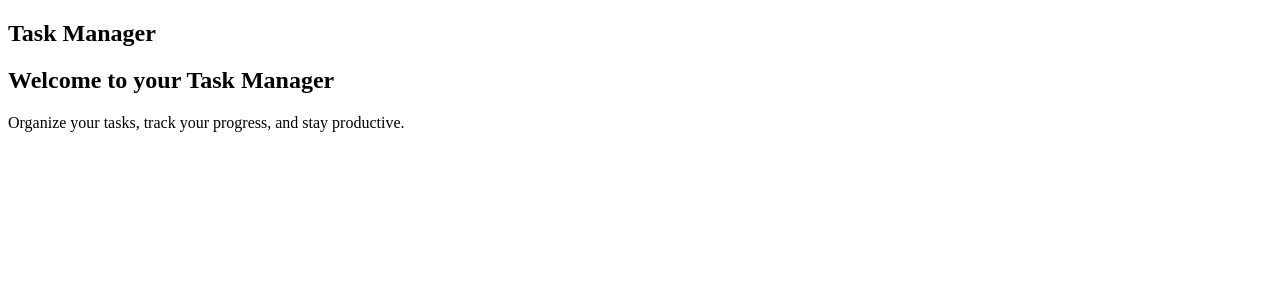
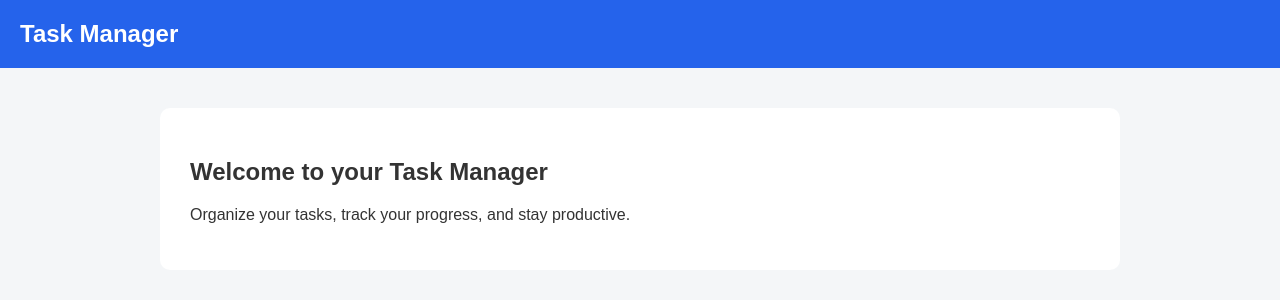
Before and after one commit to ed-earo/task-manager, a Flask app: page / in a window 1280 px wide. Shown: the top 300 px of the page. Run offline with Flask 3, Linux system fonts and the light colour scheme.

Commit message:
Add initial styling

```diff
--- a/app/static/CSS/style.css
+++ b/app/static/CSS/style.css
@@ -0,0 +1,24 @@
+body {
+    font-family: Arial, sans-serif;
+    margin: 0;
+    background-color: #f4f6f8;
+    color: #333;
+}
+
+nav {
+    background-color: #2563eb;
+    color: white;
+    padding: 20px;
+}
+
+nav h1 {
+    margin: 0;
+}
+
+main {
+    max-width: 900px;
+    margin: 40px auto;
+    background: white;
+    padding: 30px;
+    border-radius: 10px;
+}
--- a/app/templates/base.html
+++ b/app/templates/base.html
@@ -4,6 +4,7 @@
     <meta charset="UTF-8">
     <meta name="viewport" content="width=device-width, initial-scale=1.0">
     <title>{% block title %}Task Manager{% endblock %}</title>
+    <link rel="stylesheet" href="{{ url_for('static', filename='css/style.css') }}">
 </head>
 <body>
 
```
